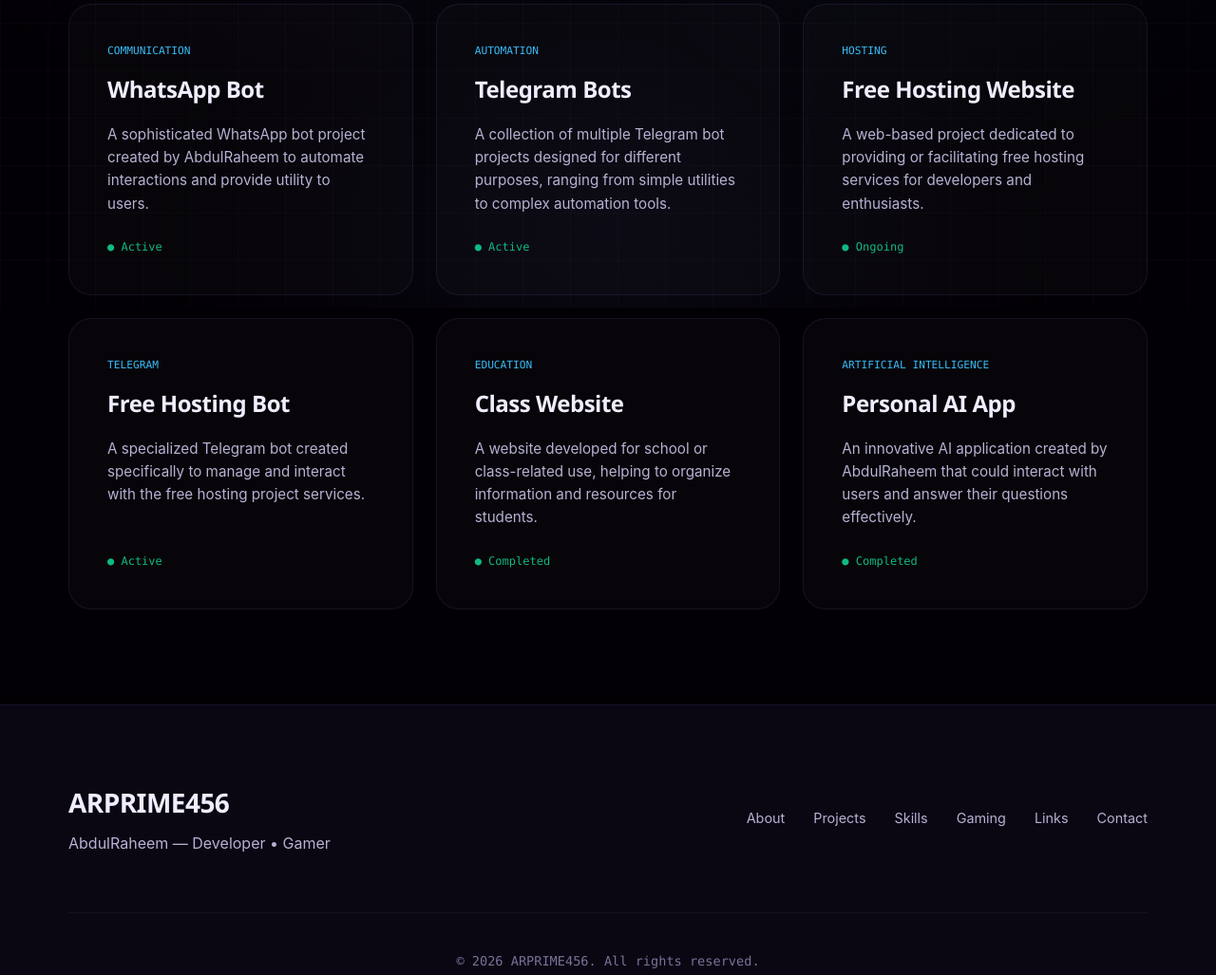
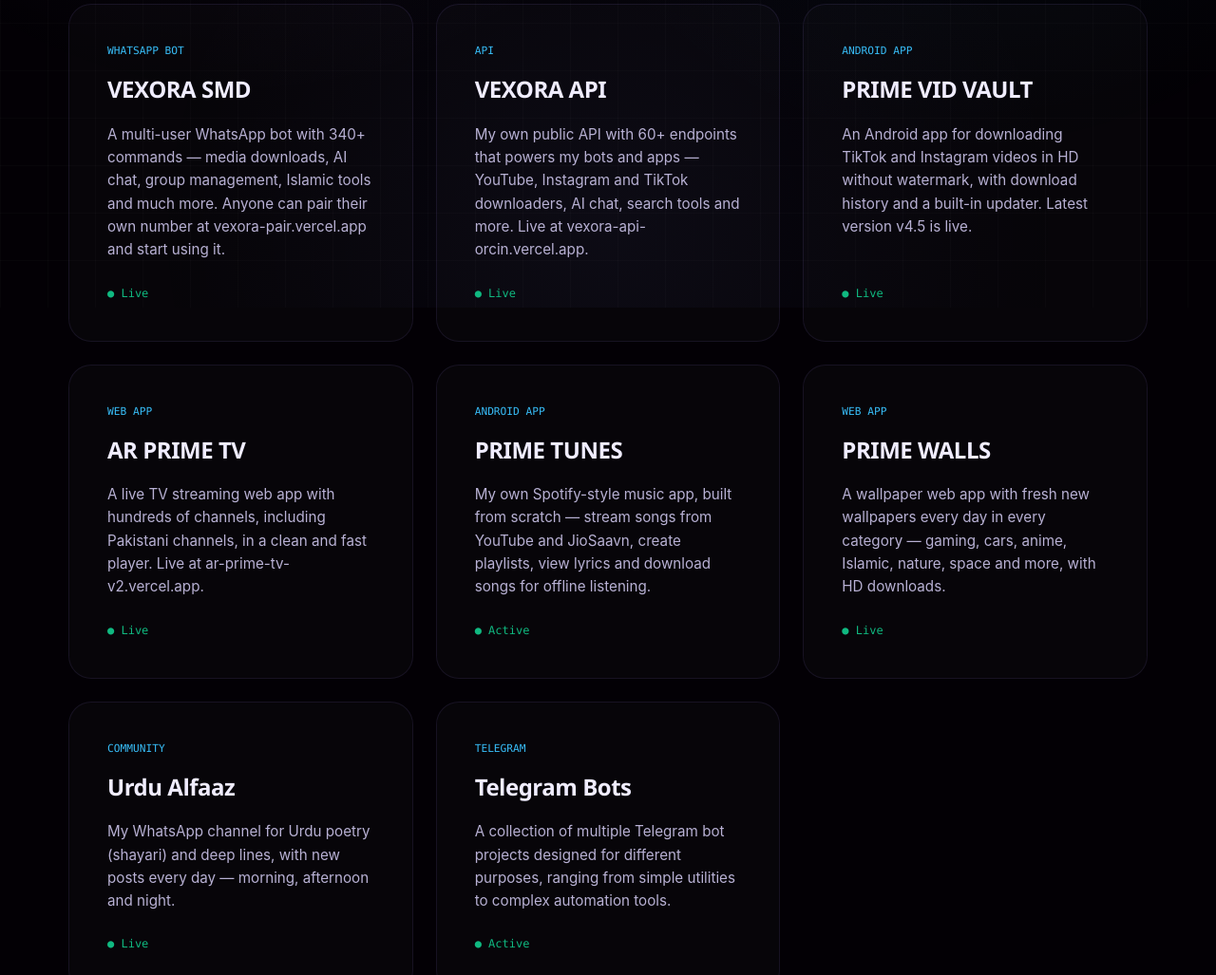
Before and after one commit to arsamoon444-pro/ar-prime-website, a plain HTML site: page projects/index.html in a window 1280 px wide. Shown: the part 476-1503 px from the top of the page at 95% size. Drawn offline with Linux system fonts and the light colour scheme.

Commit message:
Update projects page with live projects

```diff
--- a/projects/index.html
+++ b/projects/index.html
@@ -41,40 +41,52 @@
             <div class="wrap">
                 <div class="projects-grid">
                     <div class="card project-card">
-                        <span class="project-tag">Communication</span>
-                        <h3>WhatsApp Bot</h3>
-                        <p>A sophisticated WhatsApp bot project created by AbdulRaheem to automate interactions and provide utility to users.</p>
+                        <span class="project-tag">WhatsApp Bot</span>
+                        <h3>VEXORA SMD</h3>
+                        <p>A multi-user WhatsApp bot with 340+ commands — media downloads, AI chat, group management, Islamic tools and much more. Anyone can pair their own number at vexora-pair.vercel.app and start using it.</p>
+                        <span class="project-status">● Live</span>
+                    </div>
+                    <div class="card project-card">
+                        <span class="project-tag">API</span>
+                        <h3>VEXORA API</h3>
+                        <p>My own public API with 60+ endpoints that powers my bots and apps — YouTube, Instagram and TikTok downloaders, AI chat, search tools and more. Live at vexora-api-orcin.vercel.app.</p>
+                        <span class="project-status">● Live</span>
+                    </div>
+                    <div class="card project-card">
+                        <span class="project-tag">Android App</span>
+                        <h3>PRIME VID VAULT</h3>
+                        <p>An Android app for downloading TikTok and Instagram videos in HD without watermark, with download history and a built-in updater. Latest version v4.5 is live.</p>
+                        <span class="project-status">● Live</span>
+                    </div>
+                    <div class="card project-card">
+                        <span class="project-tag">Web App</span>
+                        <h3>AR PRIME TV</h3>
+                        <p>A live TV streaming web app with hundreds of channels, including Pakistani channels, in a clean and fast player. Live at ar-prime-tv-v2.vercel.app.</p>
+                        <span class="project-status">● Live</span>
+                    </div>
+                    <div class="card project-card">
+                        <span class="project-tag">Android App</span>
+                        <h3>PRIME TUNES</h3>
+                        <p>My own Spotify-style music app, built from scratch — stream songs from YouTube and JioSaavn, create playlists, view lyrics and download songs for offline listening.</p>
                         <span class="project-status">● Active</span>
                     </div>
                     <div class="card project-card">
-                        <span class="project-tag">Automation</span>
+                        <span class="project-tag">Web App</span>
+                        <h3>PRIME WALLS</h3>
+                        <p>A wallpaper web app with fresh new wallpapers every day in every category — gaming, cars, anime, Islamic, nature, space and more, with HD downloads.</p>
+                        <span class="project-status">● Live</span>
+                    </div>
+                    <div class="card project-card">
+                        <span class="project-tag">Community</span>
+                        <h3>Urdu Alfaaz</h3>
+                        <p>My WhatsApp channel for Urdu poetry (shayari) and deep lines, with new posts every day — morning, afternoon and night.</p>
+                        <span class="project-status">● Live</span>
+                    </div>
+                    <div class="card project-card">
+                        <span class="project-tag">Telegram</span>
                         <h3>Telegram Bots</h3>
                         <p>A collection of multiple Telegram bot projects designed for different purposes, ranging from simple utilities to complex automation tools.</p>
                         <span class="project-status">● Active</span>
-                    </div>
-                    <div class="card project-card">
-                        <span class="project-tag">Hosting</span>
-                        <h3>Free Hosting Website</h3>
-                        <p>A web-based project dedicated to providing or facilitating free hosting services for developers and enthusiasts.</p>
-                        <span class="project-status">● Ongoing</span>
-                    </div>
-                    <div class="card project-card">
-                        <span class="project-tag">Telegram</span>
-                        <h3>Free Hosting Bot</h3>
-                        <p>A specialized Telegram bot created specifically to manage and interact with the free hosting project services.</p>
-                        <span class="project-status">● Active</span>
-                    </div>
-                    <div class="card project-card">
-                        <span class="project-tag">Education</span>
-                        <h3>Class Website</h3>
-                        <p>A website developed for school or class-related use, helping to organize information and resources for students.</p>
-                        <span class="project-status">● Completed</span>
-                    </div>
-                    <div class="card project-card">
-                        <span class="project-tag">Artificial Intelligence</span>
-                        <h3>Personal AI App</h3>
-                        <p>An innovative AI application created by AbdulRaheem that could interact with users and answer their questions effectively.</p>
-                        <span class="project-status">● Completed</span>
                     </div>
                 </div>
             </div>
```
